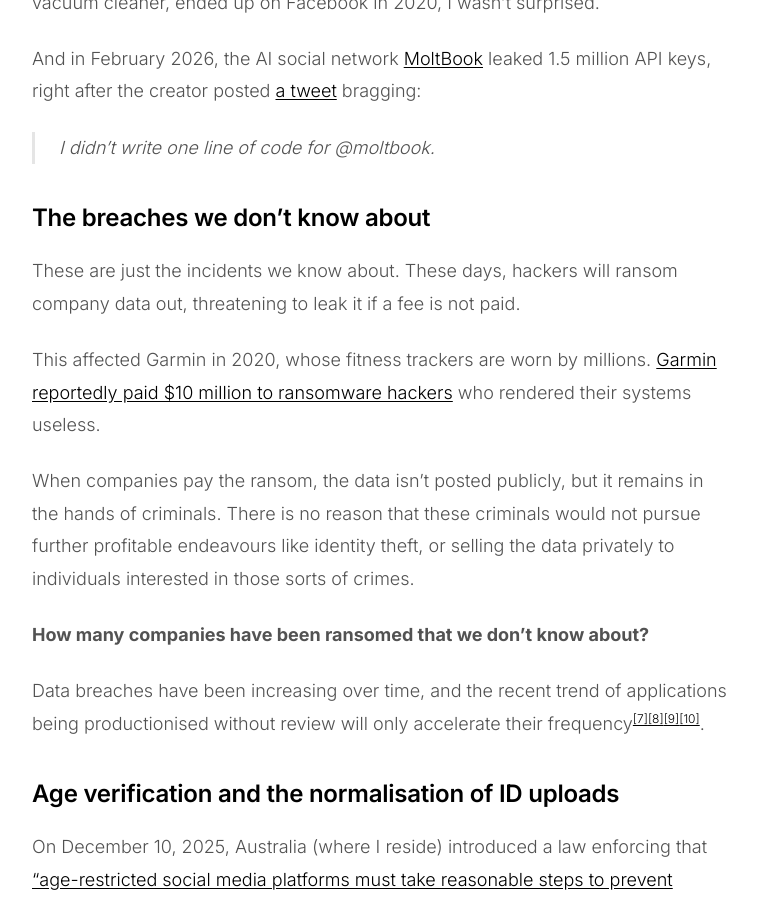
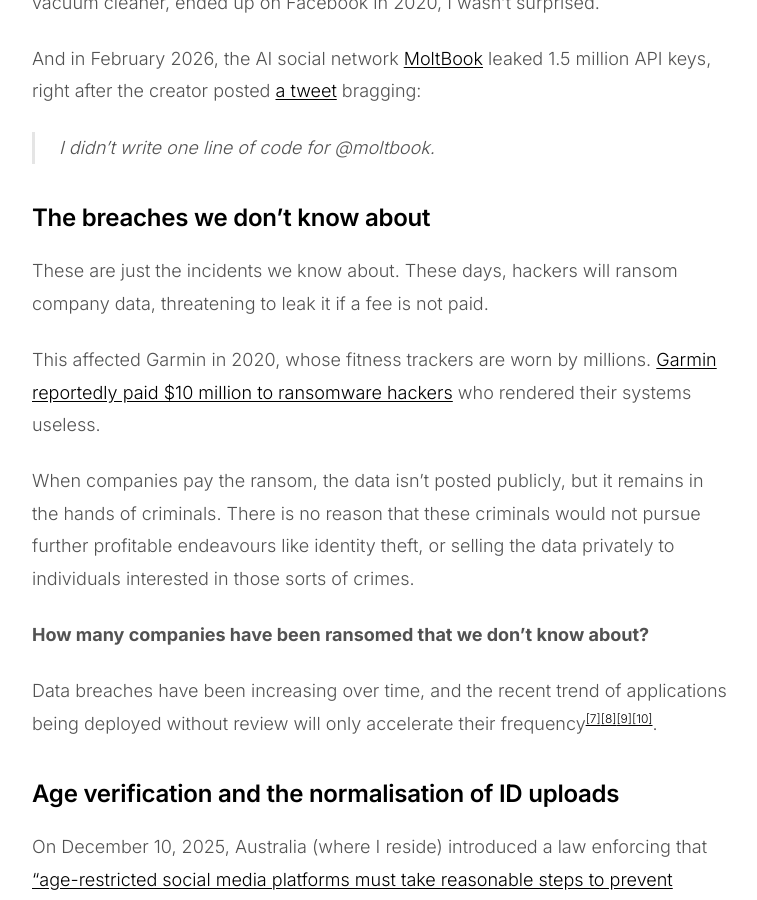
Before and after one commit to s-jac/s-jac.github.io, a Jekyll site: the page built from _wip/privacy.md, in a window 1280 px wide and 900 px high, scrolled down 724 px. Shown: the whole window, without its empty margins (258-1015 px from the left). Built offline with Jekyll 4.4.1, drawn with Linux system fonts in a browser that asks for light colours; comment, search, counter and statistics services are not loaded; some of the changed text lies outside the part shown.

Commit message:
some updates to the privacy article draft

```diff
--- a/_wip/privacy.md
+++ b/_wip/privacy.md
@@ -22,7 +22,7 @@
 
 ## The breaches we don't know about
 
-These are just the incidents we know about. These days, hackers will ransom company data out, threatening to leak it if a fee is not paid.
+These are just the incidents we know about. These days, hackers will ransom company data, threatening to leak it if a fee is not paid.
 
 This affected Garmin in 2020, whose fitness trackers are worn by millions. [Garmin reportedly paid $10 million to ransomware hackers][6] who rendered their systems useless.
 
@@ -30,7 +30,7 @@
 
 **How many companies have been ransomed that we don't know about?**
 
-Data breaches have been increasing over time, and the recent trend of applications being productionised without review will only accelerate their frequency<sup>[[7]][7]</sup><sup>[[8]][8]</sup><sup>[[9]][9]</sup><sup>[[10]][10]</sup>.
+Data breaches have been increasing over time, and the recent trend of applications being deployed without review will only accelerate their frequency<sup>[[7]][7]</sup><sup>[[8]][8]</sup><sup>[[9]][9]</sup><sup>[[10]][10]</sup>.
 
 ## Age verification and the normalisation of ID uploads
 
```
Also changed, not shown: other parts of _wip/privacy.md (+2 -2 lines).
